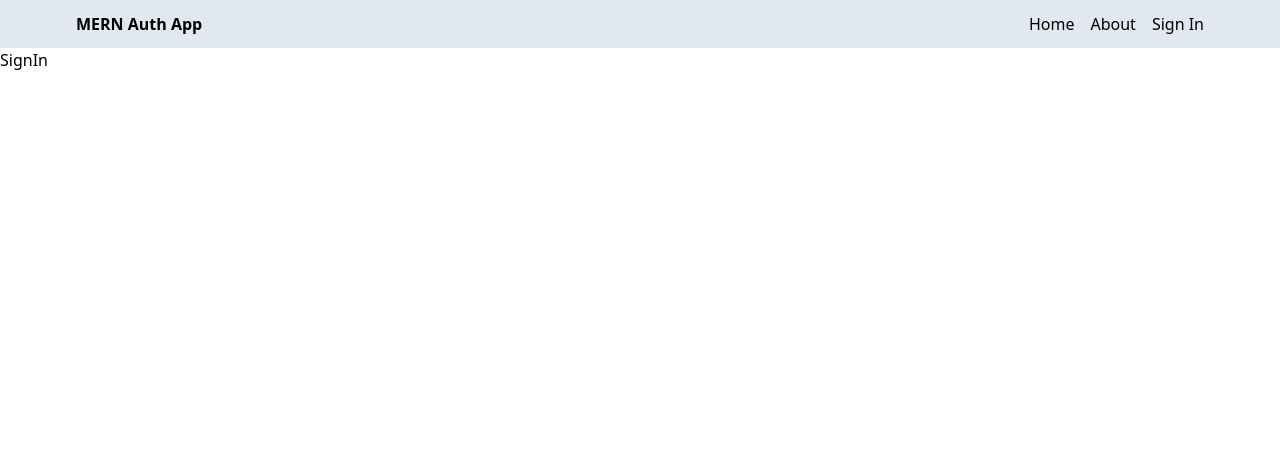
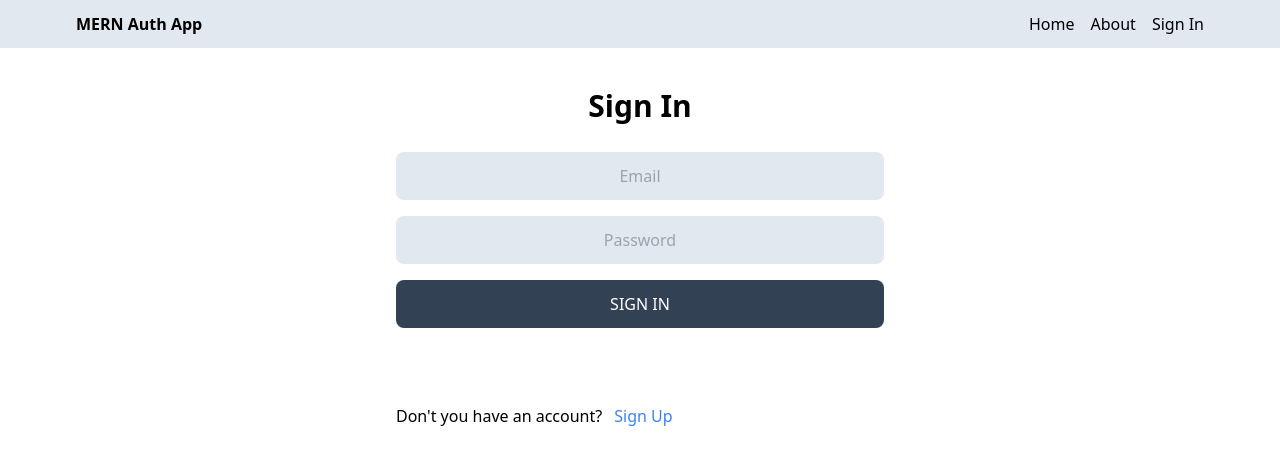
Before and after one commit to tesfaTMH/mern-auth2, a React (Vite) app in the folder frontend/: page /sign-in in a window 1280 px wide. Shown: the top 464 px of the page. Built offline with nearby package versions, Linux system fonts and the light colour scheme.

Commit message:
Frontgend signin and signup functionality updated

```diff
--- a/frontend/src/pages/SignIn.jsx
+++ b/frontend/src/pages/SignIn.jsx
@@ -1,7 +1,78 @@
-import React from "react";
+import React, { useState } from "react";
+import { Link, useNavigate } from "react-router-dom";
 
 const SignIn = () => {
-  return <div>SignIn</div>;
+  const [signinFormData, setSigninFormData] = useState({});
+  const [error, setError] = useState(false);
+  const [loading, setLoading] = useState(false);
+
+  const navigate = useNavigate();
+
+  const handleChange = (e) => {
+    setSigninFormData({ ...signinFormData, [e.target.id]: e.target.value });
+  };
+
+  const handleSubmit = async (e) => {
+    e.preventDefault();
+    try {
+      setError(false);
+      setLoading(true);
+      const res = await fetch("/api/auth/signin", {
+        method: "POST",
+        headers: {
+          "Content-Type": "application/json",
+        },
+        body: JSON.stringify(signinFormData),
+      });
+      const data = await res.json();
+      setLoading(false);
+      if (data.success === false) {
+        setError(true);
+        return;
+      }
+      navigate("/");
+    } catch (err) {
+      setLoading(false);
+      setError(true);
+    }
+  };
+
+  return (
+    <div className="p-3 max-w-lg mx-auto">
+      <h1 className="text-3xl text-center font-semibold my-7">Sign In</h1>
+      <form onSubmit={handleSubmit} className="flex flex-col gap-4">
+        <input
+          type="email"
+          placeholder="Email"
+          id="email"
+          className="bg-slate-200 text-center p-3
+          rounded-lg"
+          onChange={handleChange}
+        />
+        <input
+          type="password"
+          placeholder="Password"
+          id="password"
+          className="bg-slate-200 text-center p-3
+          rounded-lg"
+          onChange={handleChange}
+        />
+        <button
+          disabled={loading}
+          className="bg-slate-700 text-white p-3 rounded-lg uppercase hover:opacity-95 disabled:opacity-80"
+        >
+          {loading ? "Loading..." : "Sign In"}
+        </button>
+        <p className="my-5 text-red-600">{error && "Something went wrong"}</p>
+      </form>
+      <div className="flex gap-3 mt-5">
+        <p>Don't you have an account?</p>
+        <Link to="/sign-up">
+          <span className="text-blue-500">Sign Up</span>
+        </Link>
+      </div>
+    </div>
+  );
 };
 
 export default SignIn;
--- a/frontend/src/pages/SignUp.jsx
+++ b/frontend/src/pages/SignUp.jsx
@@ -1,10 +1,12 @@
 import React, { useState } from "react";
-import { Link } from "react-router-dom";
+import { Link, useNavigate } from "react-router-dom";
 
 const SignUp = () => {
   const [signupFormData, setSignupFormData] = useState({});
   const [error, setError] = useState(false);
   const [loading, setLoading] = useState(false);
+
+  const navigate = useNavigate();
 
   const handleChange = (e) => {
     setSignupFormData({ ...signupFormData, [e.target.id]: e.target.value });
@@ -24,10 +26,11 @@
       });
       const data = await res.json();
       setLoading(false);
-      if (!data.success) {
+      if (data.success === false) {
         setError(true);
         return;
       }
+      navigate("/sign-in");
     } catch (err) {
       setLoading(false);
       setError(true);
```
